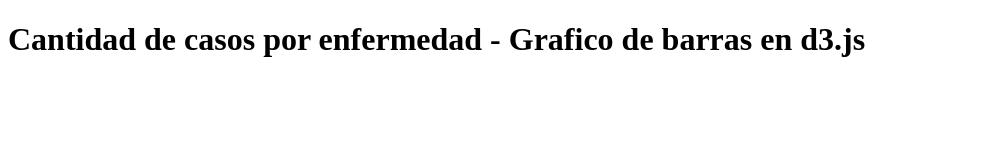
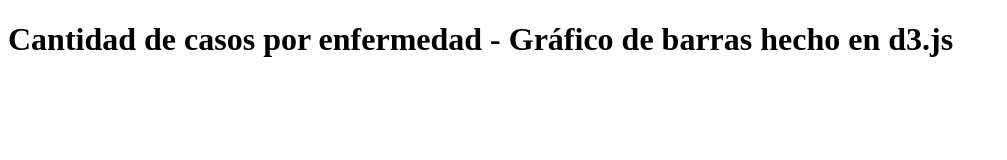
Before and after one commit to rpicchi/infovis, a plain HTML site: page stdbars.html in a window 1280 px wide. Shown: the whole page, without its empty margins (0-1007 px from the left). Drawn offline with nearby package versions, Linux system fonts and the light colour scheme; no server answers.

Commit message:
Update stdbars.html

```diff
--- a/stdbars.html
+++ b/stdbars.html
@@ -7,7 +7,7 @@
     <script src="https://d3js.org/d3.v5.min.js"></script>
 </head>
 <body>
-  <H1>Cantidad de casos por enfermedad - Grafico de barras en d3.js </H1>
+  <H1>Cantidad de casos por enfermedad - Gráfico de barras hecho en d3.js </H1>
  <div id="vis"></div>
 
  <script>
```
